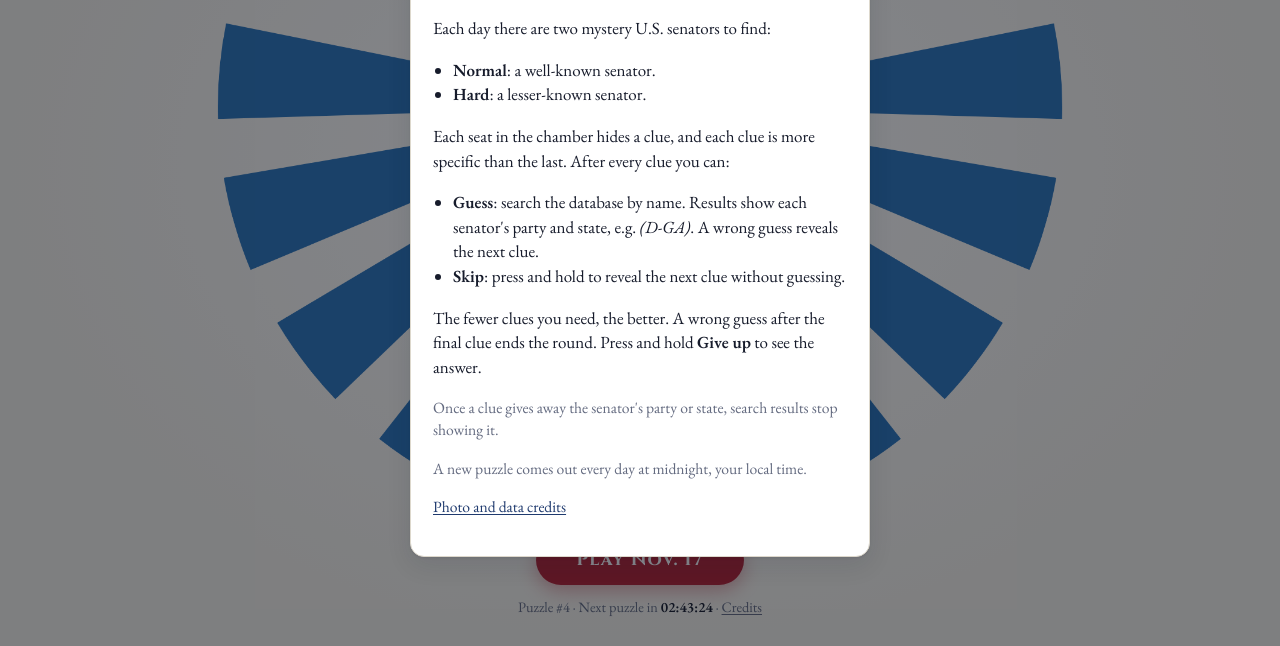
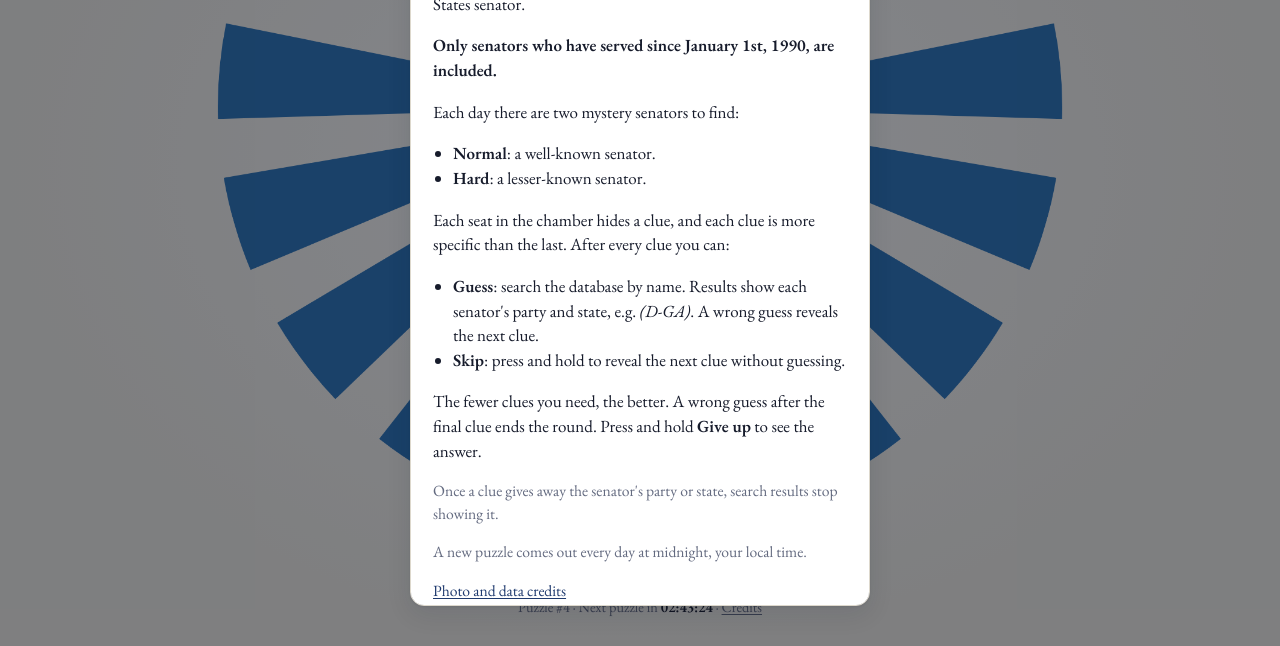
Before and after one commit to dmillslagle/senatordle, a plain HTML site: page index.html in a window 1280 px wide. Shown: the part 154-800 px from the top of the page. Drawn offline with nearby package versions, Linux system fonts and the light colour scheme.

Commit message:
add 1990 clarification

```diff
--- a/index.html
+++ b/index.html
@@ -95,7 +95,9 @@
   <dialog id="help-dialog" class="modal">
     <form method="dialog"><button class="icon-btn close" aria-label="Close">×</button></form>
     <h2>How to play</h2>
-    <p>Each day there are two mystery U.S. senators to find:</p>
+    <p>Senatordle is a daily game where you use clues to guess a United States senator.</p>
+    <p><strong>Only senators who have served since January 1st, 1990, are included.</strong></p>
+    <p>Each day there are two mystery senators to find:</p>
     <ul>
       <li><strong>Normal</strong>: a well-known senator.</li>
       <li><strong>Hard</strong>: a lesser-known senator.</li>
```
